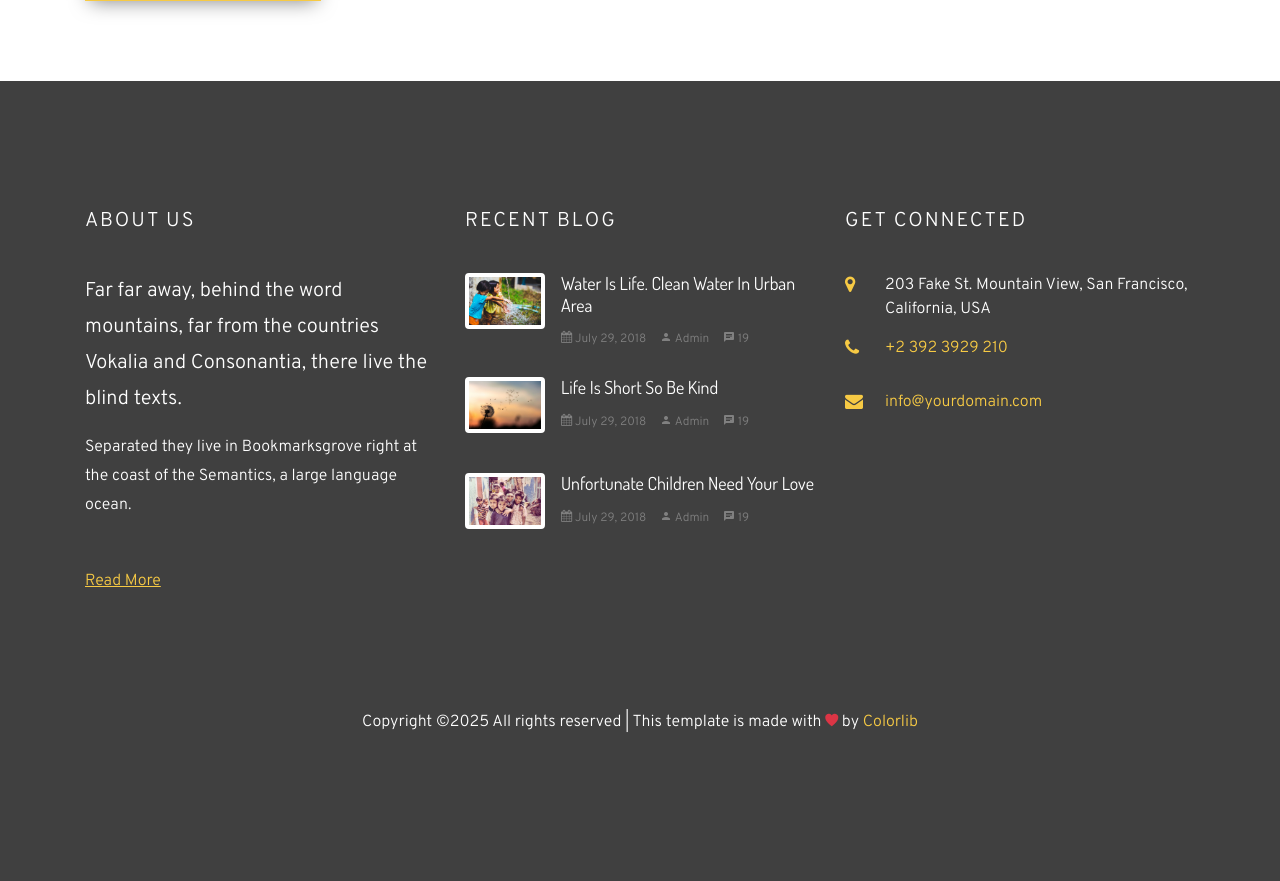
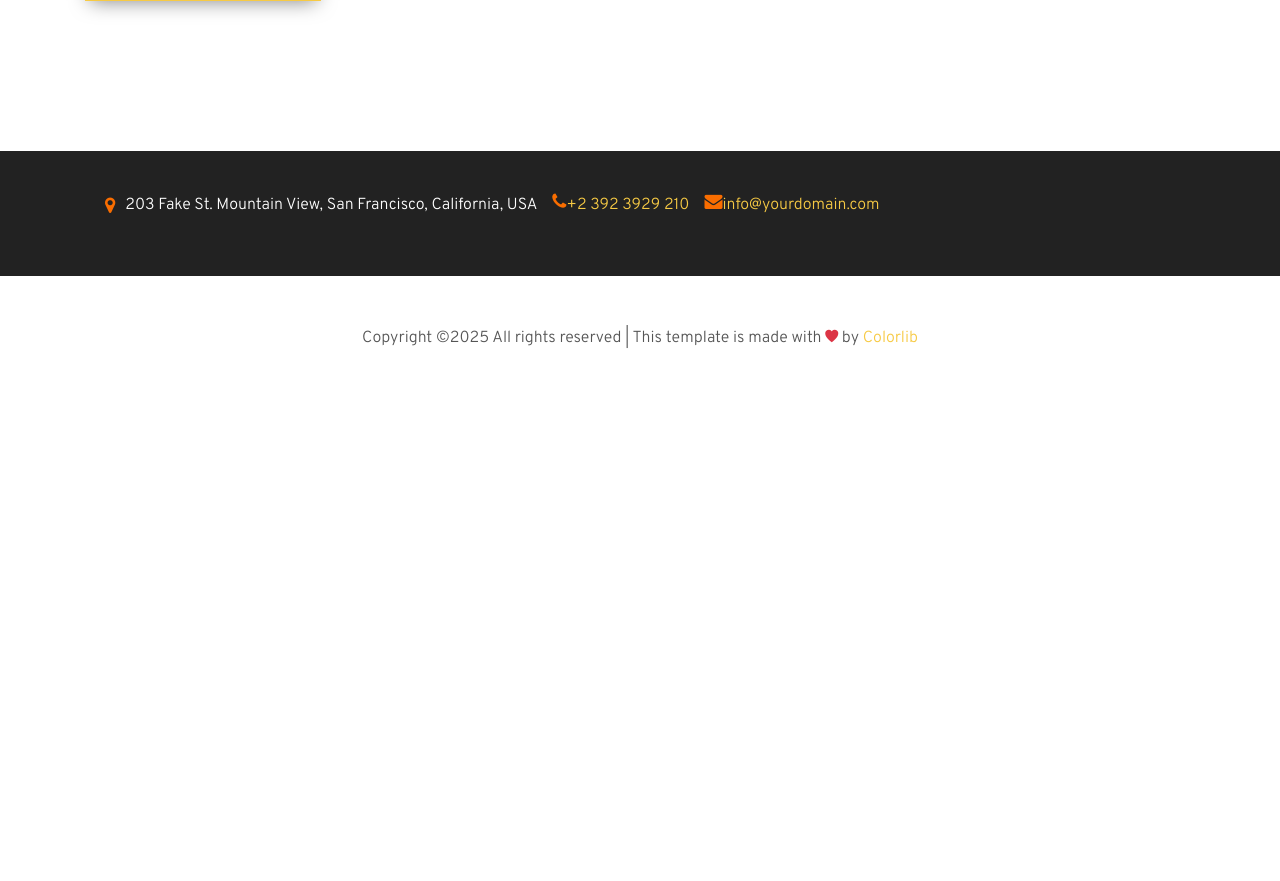
Before and after one commit to zoro-005/NGO-website, a Flask app: page /contact in a window 1280 px wide. Shown: the part 1260-2141 px from the top of the page. After the commit the page ends 1608 px from the top, so only its background shows below. Run offline with Flask 3, Linux system fonts and the light colour scheme; some libraries are stand-ins or nearby versions; some web fonts are replaced.

Commit message:
changes by amit

```diff
--- a/templates/contact.html
+++ b/templates/contact.html
@@ -1,7 +1,42 @@
 {% extends "layout.html" %}
 {% block body %}
   <!-- END nav -->
+<style>
+  #map {
+  margin-top: 1px; /* Footer ke overlap ko avoid karne ke liye */
+  text-align: center;
+}
 
+#map iframe {
+  width: 100%;
+  height: 420px;
+  border-radius: 10px;
+}
+
+@media (max-width: 768px) {
+  .block-9 {
+    flex-direction: column;
+  }
+
+  .col-md-6 {
+    width: 100%;
+    padding: 10px;
+  }
+
+  #map {
+    margin-top: 10px;
+  }
+}
+
+.footer {
+  margin-top: 70px; /* Ensure space between map and footer */
+  padding: 40px 0;
+  background: #222;
+  color: #fff;
+  text-align: center;
+}
+
+</style>
   <div class="block-31" style="position: relative;">
     <div class="owl-carousel loop-block-31 ">
       <div class="block-30 block-30-sm item" style="background-image: url({{url_for('static',filename='images/bg_2.jpg')}});" data-stellar-background-ratio="0.5">
--- a/templates/layout.html
+++ b/templates/layout.html
@@ -54,73 +54,19 @@
   </nav>
   <!-- END nav -->
   {% block body %} {% endblock %}
-
   <footer class="footer">
     <div class="container">
-      <div class="row mb-5">
-        <div class="col-md-6 col-lg-4">
-          <h3 class="heading-section">About Us</h3>
-          <p class="lead">Far far away, behind the word mountains, far from the countries Vokalia and Consonantia, there live the blind texts. </p>
-          <p class="mb-5">Separated they live in Bookmarksgrove right at the coast of the Semantics, a large language ocean.</p>
-          <p><a href="#" class="link-underline">Read  More</a></p>
-        </div>
-        <div class="col-md-6 col-lg-4">
-          <h3 class="heading-section">Recent Blog</h3>
-          <div class="block-21 d-flex mb-4">
-            <figure class="mr-3">
-              <img src="{{url_for('static',filename='images/img_1.jpg')}}" alt="" class="img-fluid">
-            </figure>
-            <div class="text">
-              <h3 class="heading"><a href="#">Water Is Life. Clean Water In Urban Area</a></h3>
-              <div class="meta">
-                <div><a href="#"><span class="icon-calendar"></span> July 29, 2018</a></div>
-                <div><a href="#"><span class="icon-person"></span> Admin</a></div>
-                <div><a href="#"><span class="icon-chat"></span> 19</a></div>
-              </div>
-            </div>
-          </div>
-
-          <div class="block-21 d-flex mb-4">
-            <figure class="mr-3">
-              <img src="{{url_for('static',filename='images/img_2.jpg')}}" alt="" class="img-fluid">
-            </figure>
-            <div class="text">
-              <h3 class="heading"><a href="#">Life Is Short So Be Kind</a></h3>
-              <div class="meta">
-                <div><a href="#"><span class="icon-calendar"></span> July 29, 2018</a></div>
-                <div><a href="#"><span class="icon-person"></span> Admin</a></div>
-                <div><a href="#"><span class="icon-chat"></span> 19</a></div>
-              </div>
-            </div>
-          </div>
-
-          <div class="block-21 d-flex mb-4">
-            <figure class="mr-3">
-              <img src="{{url_for('static',filename='images/img_4.jpg')}}" alt="" class="img-fluid">
-            </figure>
-            <div class="text">
-              <h3 class="heading"><a href="#">Unfortunate Children Need Your Love</a></h3>
-              <div class="meta">
-                <div><a href="#"><span class="icon-calendar"></span> July 29, 2018</a></div>
-                <div><a href="#"><span class="icon-person"></span> Admin</a></div>
-                <div><a href="#"><span class="icon-chat"></span> 19</a></div>
-              </div>
-            </div>
-          </div>
-        </div>
-        <div class="col-md-6 col-lg-4">
-          <div class="block-23">
-            <h3 class="heading-section">Get Connected</h3>
-              <ul>
+      <div class="footer-content">
+        <ul class="contact-info">
           <li><span class="icon icon-map-marker"></span><span class="text">203 Fake St. Mountain View, San Francisco, California, USA</span></li>
           <li><a href="#"><span class="icon icon-phone"></span><span class="text">+2 392 3929 210</span></a></li>
           <li><a href="#"><span class="icon icon-envelope"></span><span class="text">info@yourdomain.com</span></a></li>
         </ul>
       </div>
     </div>
+  </footer>
 
 
-      </div>
       <div class="row pt-5">
         <div class="col-md-12 text-center">
           <p>
@@ -161,4 +107,66 @@
   <script src="{{url_for('static',filename='js/main.js')}}"></script>
 
   </body>
+  <style>
+    .footer {
+  background: #222;
+  color: #fff;
+  padding: 40px 0;
+  text-align: center;
+}
+
+.footer-content {
+  display: flex;
+  justify-content: space-between;
+  align-items: center;
+  flex-wrap: wrap;
+  max-width: 1200px;
+  margin: 0 auto;
+  padding: 0 20px;
+}
+
+.contact-info {
+  list-style: none;
+  padding: 0;
+  display: flex;
+  flex-direction: column;
+  gap: 15px;
+  text-align: left;
+}
+
+.contact-info li {
+  display: flex;
+  align-items: center;
+  gap: 10px;
+  font-size: 16px;
+}
+
+.contact-info li .icon {
+  font-size: 18px;
+  color: #f96d00;
+}
+
+.footer-bottom {
+  margin-top: 20px;
+  font-size: 14px;
+  border-top: 1px solid rgba(255, 255, 255, 0.2);
+  padding-top: 15px;
+}
+
+@media (min-width: 768px) {
+  .contact-info {
+    flex-direction: row;
+    justify-content: center;
+  }
+}
+
+@media (max-width: 480px) {
+  .contact-info {
+    flex-direction: column;
+    align-items: center;
+    text-align: center;
+  }
+}
+
+  </style>
 </html>
```
Lines whose indentation alone changed are shown as unchanged.
